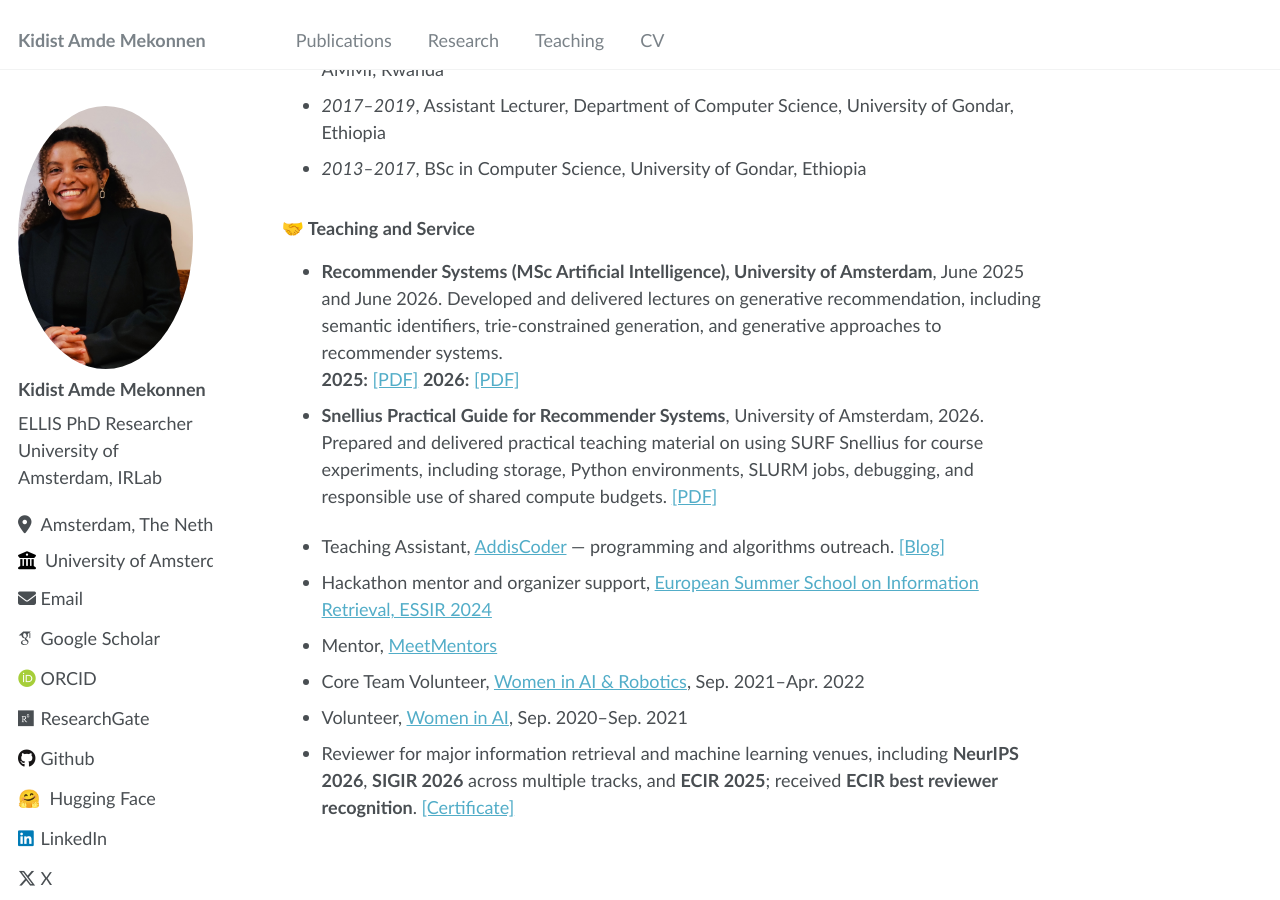
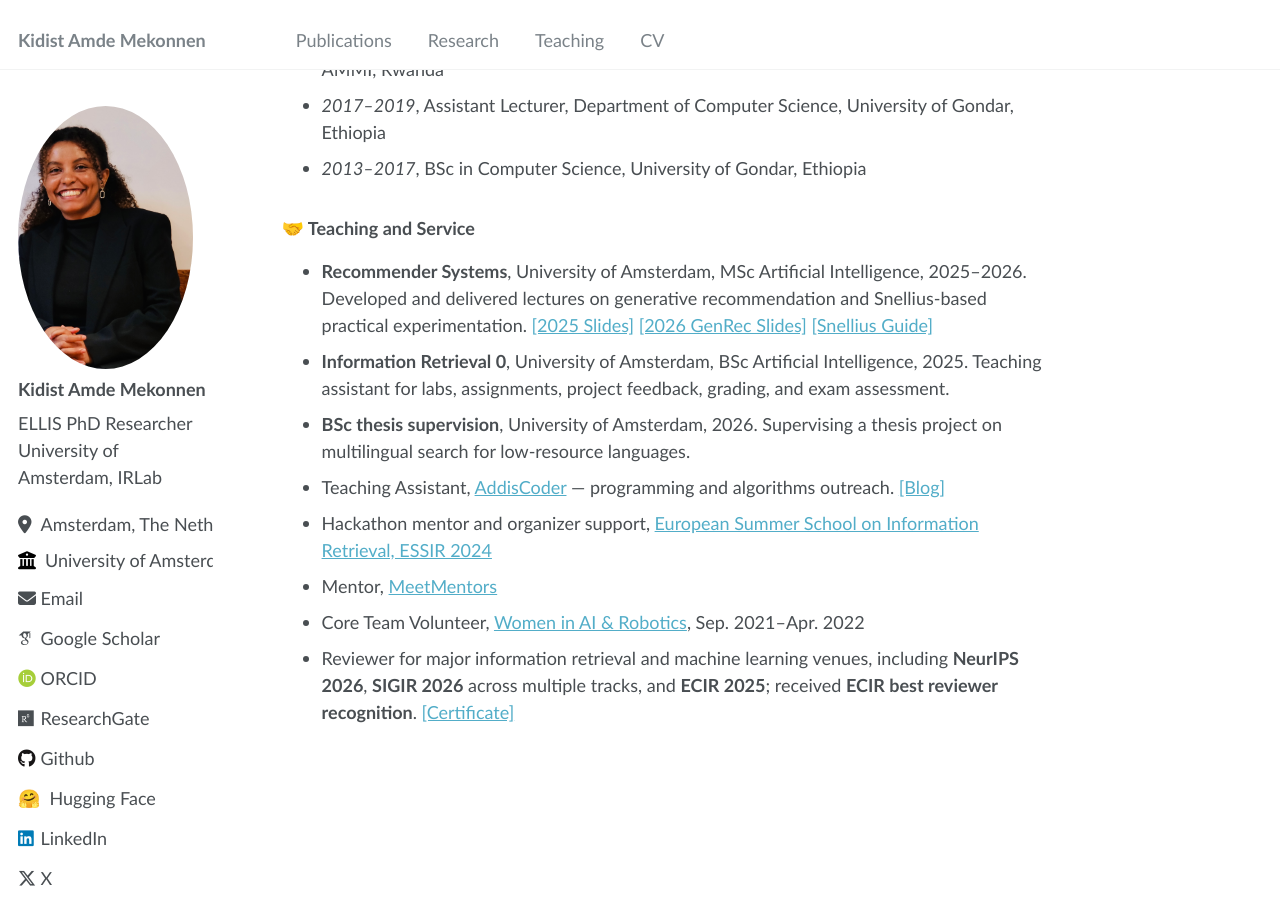
Before and after one commit to kidist-amde/kidist-amde.github.io, a Jekyll site: the page built from _pages/about.md, in a window 1280 px wide and 900 px high, scrolled down 2305 px. Built offline with Jekyll 4.4.1, drawn with Linux system fonts in a browser that asks for light colours; some web fonts are replaced.

Commit message:
Update teaching and service collection

```diff
--- a/_pages/about.md
+++ b/_pages/about.md
@@ -66,18 +66,14 @@ Findings of the Association for Computational Linguistics
 * *2013–2017*, BSc in Computer Science, University of Gondar, Ethiopia
 
 ### 🤝 Teaching and Service
-* **Recommender Systems (MSc Artificial Intelligence), University of Amsterdam**, June 2025 and June 2026. Developed and delivered lectures on generative recommendation, including semantic identifiers, trie-constrained generation, and generative approaches to recommender systems.
-  **2025:** [[PDF]](/files/teaching/recsys-2025-generative-recommendation.pdf)
-  **2026:** [[PDF]](/files/teaching/recsys-2026-generative-recommendation.pdf)
-* **Snellius Practical Guide for Recommender Systems**, University of Amsterdam, 2026. Prepared and delivered practical teaching material on using SURF Snellius for course experiments, including storage, Python environments, SLURM jobs, debugging, and responsible use of shared compute budgets. [[PDF]](/files/teaching/recsys-2026-snellius-practical-guide.pdf)
-
+* **Recommender Systems**, University of Amsterdam, MSc Artificial Intelligence, 2025–2026. Developed and delivered lectures on generative recommendation and Snellius-based practical experimentation. [[2025 Slides]](/files/teaching/recsys-2025-generative-recommendation.pdf) [[2026 GenRec Slides]](/files/teaching/recsys-2026-generative-recommendation.pdf) [[Snellius Guide]](/files/teaching/recsys-2026-snellius-practical-guide.pdf)
+* **Information Retrieval 0**, University of Amsterdam, BSc Artificial Intelligence, 2025. Teaching assistant for labs, assignments, project feedback, grading, and exam assessment.
+* **BSc thesis supervision**, University of Amsterdam, 2026. Supervising a thesis project on multilingual search for low-resource languages.
 * Teaching Assistant, [AddisCoder](https://www.addiscoder.com/) — programming and algorithms outreach. [[Blog]](https://irlab.science.uva.nl/2025/03/11/empowering-future-innovators/)
 * Hackathon mentor and organizer support, [European Summer School on Information Retrieval, ESSIR 2024](https://2024.essir.eu/organization)
 * Mentor, [MeetMentors](https://www.meetmentors.org/kidist-amde)
 * Core Team Volunteer, [Women in AI & Robotics](https://www.womeninairobotics.de/), Sep. 2021–Apr. 2022
-* Volunteer, [Women in AI](https://www.womeninai.co/), Sep. 2020–Sep. 2021
-* Reviewer for major information retrieval and machine learning venues, including **NeurIPS 2026**, **SIGIR 2026** across multiple tracks, and **ECIR 2025**; received **ECIR best reviewer recognition**. [[Certificate]](files/ecir-2025-best-reviewer.png)
-
+* Reviewer for major information retrieval and machine learning venues, including **NeurIPS 2026**, **SIGIR 2026** across multiple tracks, and **ECIR 2025**; received **ECIR best reviewer recognition**. [[Certificate]](files/certificates/ecir-2025-best-reviewer.png)
 
 
 <!-- ### 📬 Contact
```
Also changed, not shown: _publications/2026-05-31-multilingual-curse-retrieval-layer.md (added, +12 -0 lines), _teaching/2025-information-retrieval-0.md (added, +11 -0 lines), _teaching/2025-recommender-systems.md (+4 -2 lines), _teaching/2026-academic-service.md (+3 -1 lines), _teaching/2026-bsc-thesis-supervision.md (added, +11 -0 lines), _teaching/2026-recommender-systems.md (+5 -1 lines), _teaching/2026-teaching-mentoring.md (deleted, +0 -11 lines).
